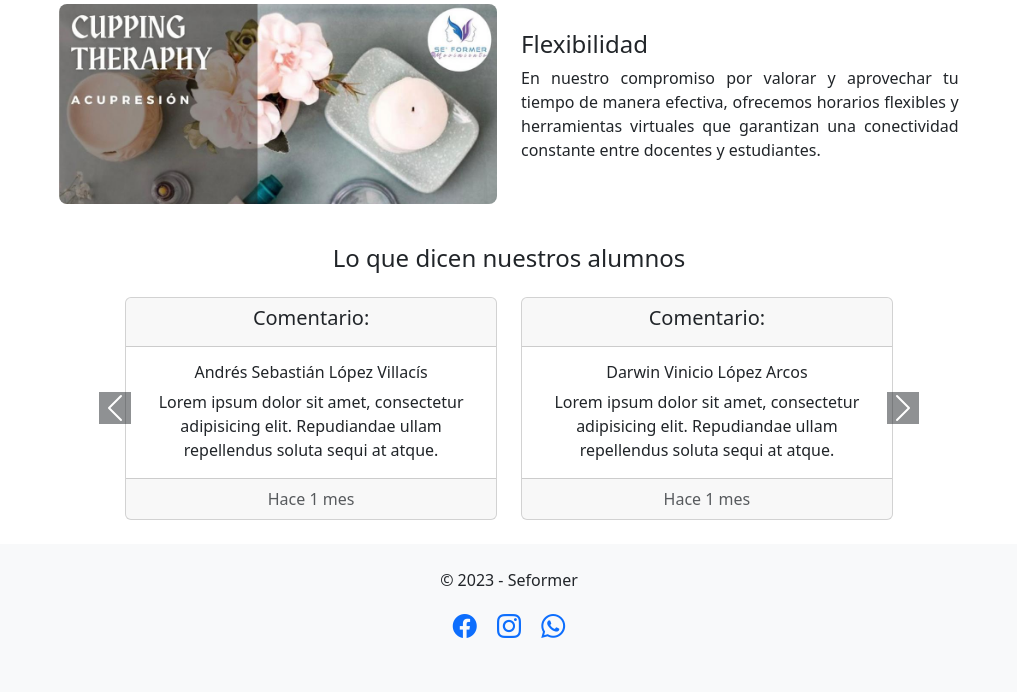
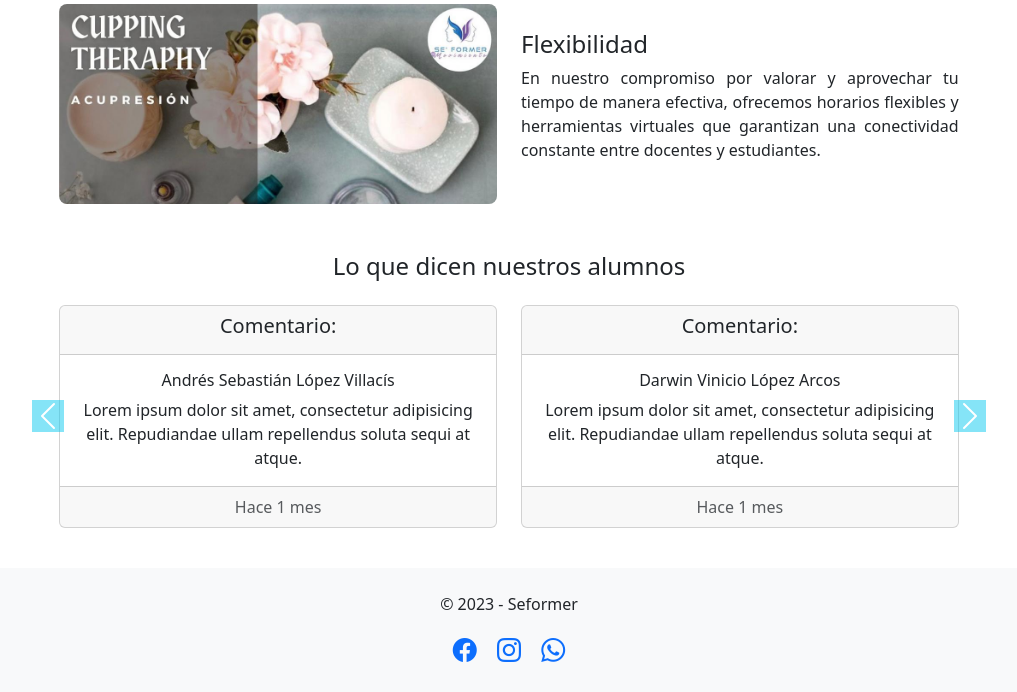
Before and after one commit to DarwinVLA/Seformer, a Django app: page / in a window 1280 px wide. Shown: the part 1718-2410 px from the top of the page, without its empty margins (131-1148 px from the left). Before the commit the page ends 2356 px from the top, so only its background shows below. Run offline with Django 4.2, Linux system fonts and the light colour scheme.

Commit message:
Cambio Inicio

```diff
--- a/Seformer/Shell/templates/inicio.html
+++ b/Seformer/Shell/templates/inicio.html
@@ -44,14 +44,14 @@
 
     <!-- ATENCIÓN EN ESPACIOS SEGUROS Y DE CONFORT -->
     <div class="row justify-content-center align-items-center p-3">
-        <div class="col-12 col-md-5">
+        <div class="col-12 col-md-5 order-2 order-md-1 mt-md-0 mt-3">
             <h4>Atención en espacios seguros y de confort</h4>
             <ul>
                 <li>Espacios de rehabilitación terapéutica.</li>
                 <li>Escenarios de atención directa con pacientes.</li>
             </ul>
         </div>
-        <div class="col-12 col-md-5 mt-md-0 mt-3">
+        <div class="col-12 col-md-5 mt-md-0 mt-3 order-1 order-md-2">
             <div class="row-img">
                 <img class="img-fluid" src="{% static 'img/imagen3.png' %}" alt="">
             </div>
@@ -78,7 +78,7 @@
 
     <!-- ATENCIÓN PERSONALIZADA -->
     <div class="row justify-content-center align-items-center p-3">
-        <div class="col-12 col-md-5">
+        <div class="col-12 col-md-5 order-2 order-md-1 mt-md-0 mt-3">
             <h4>Atención personalizada en consultorio</h4>
             <p>Con agendamiento Previa cita en terapias alternativas:</p>
             <ul>
@@ -90,7 +90,7 @@
                 <li>Taller artesanal</li>
             </ul>
         </div>
-        <div class="col-12 col-md-5 mt-md-0 mt-3">
+        <div class="col-12 col-md-5 order-1 order-md-2">
             <div class="row-img">
                 <img class="img-fluid" src="{% static 'img/imagen3.png' %}" alt="">
             </div>
@@ -100,7 +100,7 @@
     <hr>
 
     <!-- FLEXIBILIDAD -->
-    <div class="row justify-content-center align-items-center p-3">
+    <div class="row justify-content-center align-items-center p-3 mb-3">
         <div class="col-12 col-md-5">
             <div class="row-img">
                 <img class="img-fluid" src="{% static 'img/imagen3.png' %}" alt="">
@@ -115,8 +115,8 @@
     </div>
 
     <!-- LO QUE DICEN NUESTROS ALUMNOS - CAROUSEL -->
-    <div class="row justify-content-center mt-4">
-        <div class="col-12 col-md-10">
+    <div class="row p-3">
+        <div class="col-12">
             <h4 class="text-center mb-4">Lo que dicen nuestros alumnos</h4>
             <div id="carouselExample" class="carousel slide">
                 <div class="carousel-inner">
@@ -191,18 +191,17 @@
                 </div>
                 <button class="carousel-control-prev" type="button" data-bs-target="#carouselExample"
                     data-bs-slide="prev">
-                    <span class="carousel-control-prev-icon bg-dark" aria-hidden="true"></span>
+                    <span class="carousel-control-prev-icon bg-info" aria-hidden="true"></span>
                     <span class="visually-hidden">Previous</span>
                 </button>
                 <button class="carousel-control-next" type="button" data-bs-target="#carouselExample"
                     data-bs-slide="next">
-                    <span class="carousel-control-next-icon bg-dark" aria-hidden="true"></span>
+                    <span class="carousel-control-next-icon bg-info" aria-hidden="true"></span>
                     <span class="visually-hidden">Next</span>
                 </button>
             </div>
         </div>
     </div>
-
 </div>
 
 {% endblock %}
```
